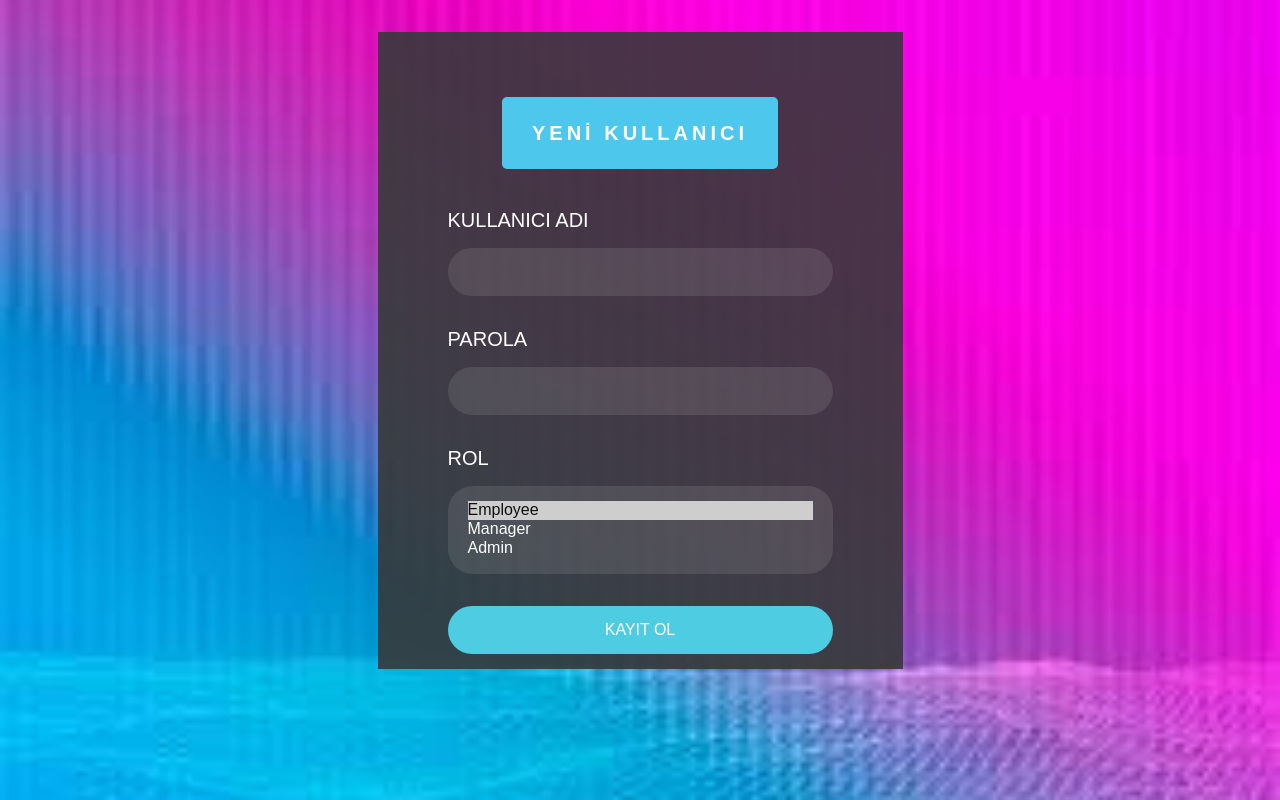
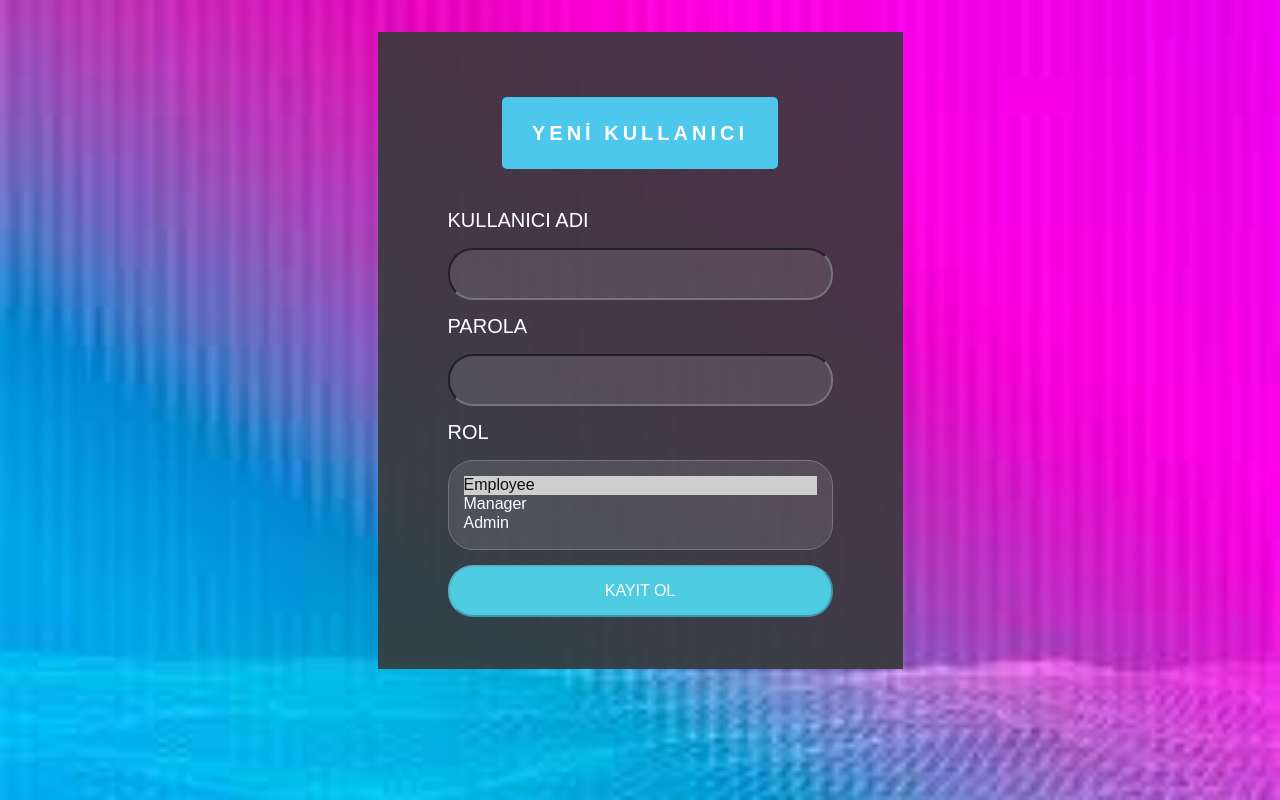
Before and after one commit to sertancem-sari/log_react_redux, a React (Create React App) app: page /newuser in a window 1280 px wide. Built offline with nearby package versions, Linux system fonts and the light colour scheme.

Commit message:
done until 5.35

```diff
--- a/src/features/auth/authApiSlice.js
+++ b/src/features/auth/authApiSlice.js
@@ -17,11 +17,13 @@ export const authApiSlice = apiSlice.injectEndpoints({
             }),
             async onQueryStarted(arg, { dispatch, queryFulfilled }) {
                 try {
-                    //const { data } =
-                    await queryFulfilled
-                    //console.log(data)
+                    const { data } = await queryFulfilled
+                    console.log(data)
                     dispatch(logOut())
-                    dispatch(apiSlice.util.resetApiState())
+                    setTimeout(() => {
+                        dispatch(apiSlice.util.resetApiState())
+                    },1000)
+
                 } catch (err) {
                     console.log(err)
                 }
--- a/src/features/users/EditUserContent.js
+++ b/src/features/users/EditUserContent.js
@@ -122,7 +122,7 @@ const EditUserContent = ({ user }) => {
               <div className="group">
                 <label htmlFor="password" className="label">Parola</label>
                 <input
-                  className={`form__input ${validPwdClass}`}
+                  className={`input ${validPwdClass}`}
                   id="password"
                   name="password"
                   type="password"
@@ -143,7 +143,7 @@ const EditUserContent = ({ user }) => {
               </div>
               <div className="group">
                 <label htmlFor="pass" className="label">ROL</label>
-                <input
+                <select
                   id="roles"
                   name="roles"
                   className={`input ${validRolesClass}`}
@@ -151,8 +151,11 @@ const EditUserContent = ({ user }) => {
                   size="3"
                   value={roles}
                   onChange={onRolesChanged}
-                />
+                >
+                  {options}
+                </select>
               </div>
+              <div className='login-wrap'>
                 <div className="group">
                   <button
                     className="button"
@@ -162,6 +165,8 @@ const EditUserContent = ({ user }) => {
                   >
                       <FontAwesomeIcon icon={faSave} />
                   </button>
+                </div>
+                <div className='group'>
                   <button
                     className="button"
                     title="Delete"
@@ -173,6 +178,7 @@ const EditUserContent = ({ user }) => {
               </div>
             </div>
         </div>
+        </div>
     </form>
       <p className={errClass}>{errContent}</p>
     </>
--- a/src/index.css
+++ b/src/index.css
@@ -250,13 +250,15 @@ h1:hover {--_p: 100%}
 }
 .login-form .group .input,
 .login-form .group .button{
-	border:none;
-	padding:15px 20px;
+	/* border:none; */
+	padding:15px;
 	border-radius:25px;
 	background:rgba(255,255,255,.1);
-    margin-bottom: 2rem;
+    /* margin-bottom: 2rem; */
     overflow-y: hidden;
     font-size: 1rem;
+    width: 100%;
+    height: 100%;
 }
 .login-form .group input[data-type="password"]{
 	text-security:circle;
@@ -360,7 +362,7 @@ h1:hover {--_p: 100%}
 
 .main-footer{
     font-size: 1.1rem;
-    position: sticky;
+    position: fixed;
     bottom: 0;
     color:#fff;
     z-index: 1;
@@ -371,6 +373,7 @@ h1:hover {--_p: 100%}
     flex-flow: row nowrap;
     justify-content: flex-start;
     gap: 1em;
+    width: 100%;
 }
 
 img {
```
Lines whose indentation alone changed are shown as unchanged.
